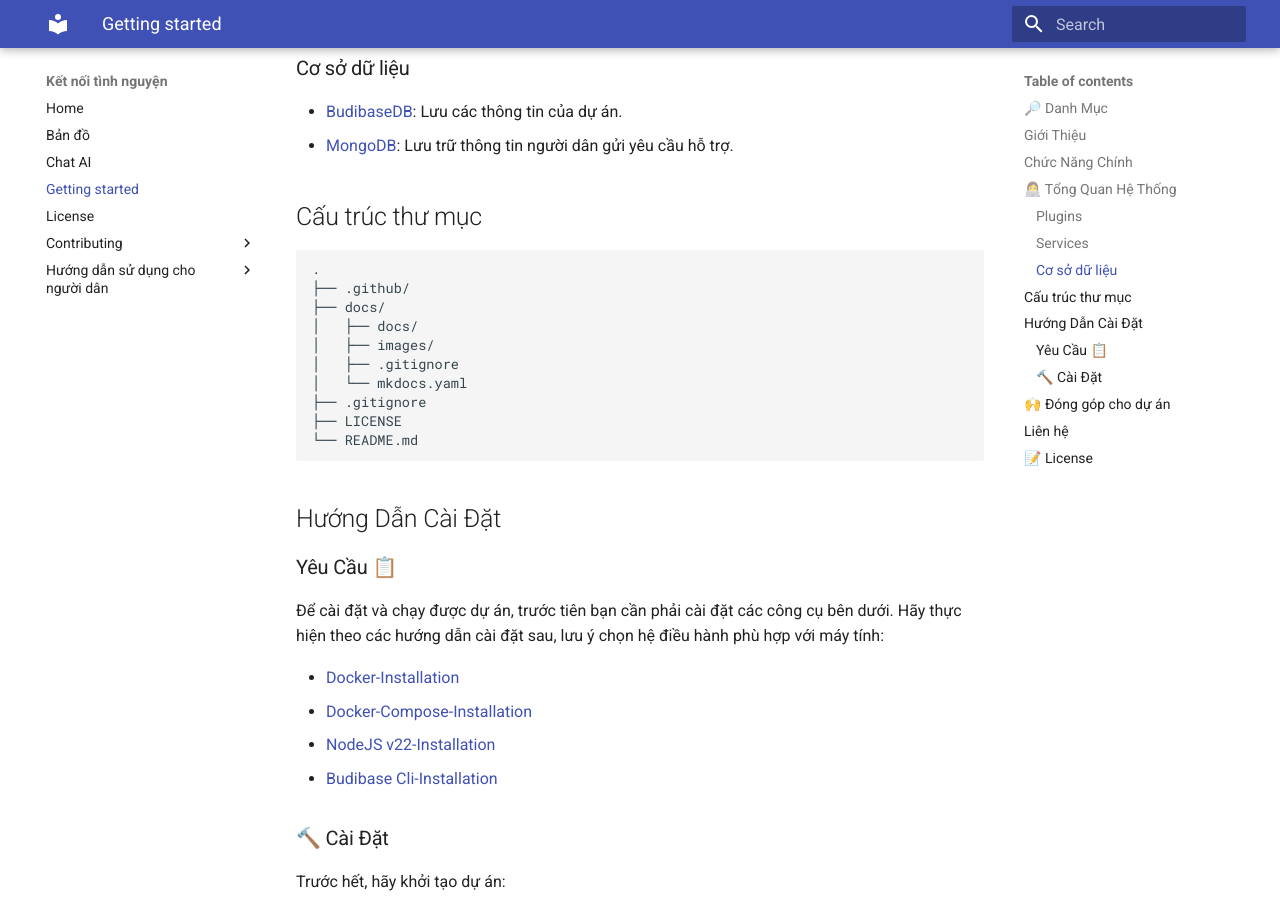
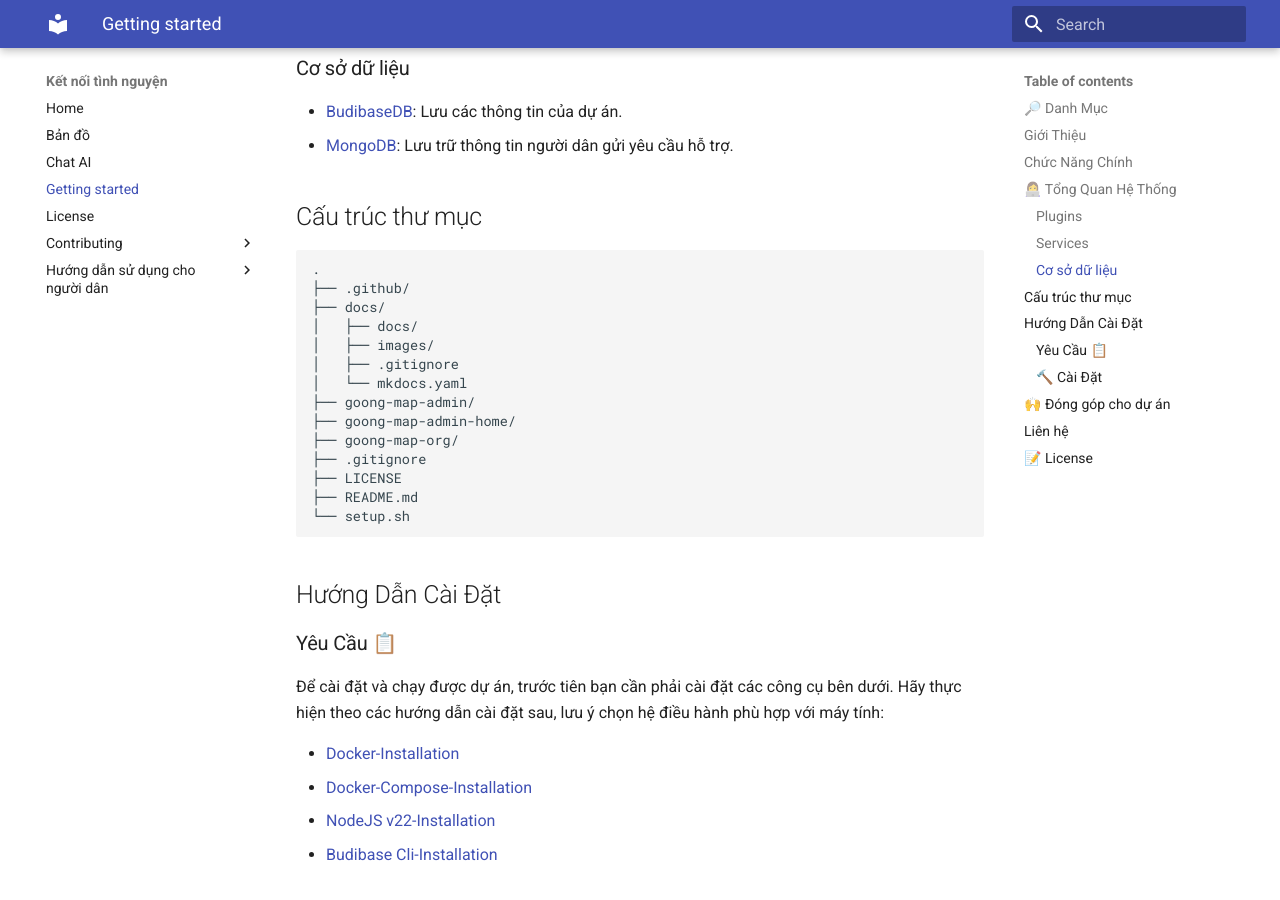
Before and after one commit to NHD04072004/ketnoitinhnguyen, an MkDocs documentation site: the page built from docs/docs/Getting-started.md, in a window 1280 px wide and 900 px high, scrolled down 2385 px. Built offline with MkDocs 1.6.1 and Material for MkDocs 9.7.7, drawn with Linux system fonts in a browser that asks for light colours.

Commit message:
update docs

````diff
--- a/docs/docs/Getting-started.md
+++ b/docs/docs/Getting-started.md
@@ -67,9 +67,13 @@
 │   ├── images/
 │   ├── .gitignore
 │   └── mkdocs.yaml
+├── goong-map-admin/
+├── goong-map-admin-home/
+├── goong-map-org/
 ├── .gitignore
 ├── LICENSE
-└── README.md
+├── README.md
+└── setup.sh
 ```
 
 ## Hướng Dẫn Cài Đặt
````
Also changed, not shown: docs/docs/index.md (+2 -0 lines).
